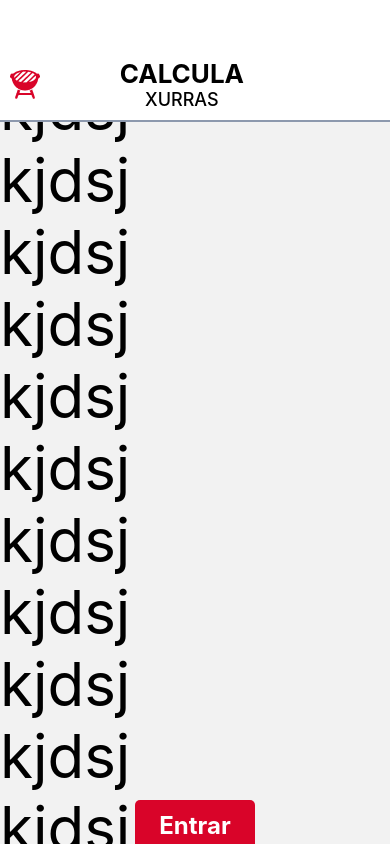
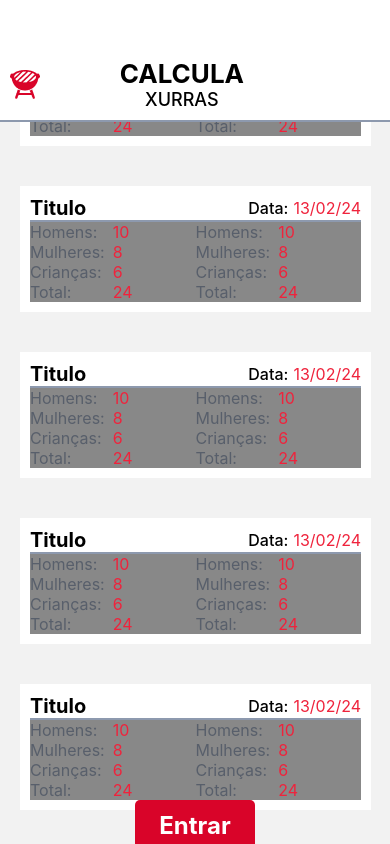
Before and after one commit to arthurzop/calcChurras-native, a React Native app: screen /home in a window 390 px wide. Built offline with nearby package versions, Linux system fonts and the light colour scheme.

Commit message:
comecei a fazer o card

```diff
--- a/src/components/card/card.jsx
+++ b/src/components/card/card.jsx
@@ -1,12 +1,45 @@
-import * as S from './style.jsx'
+import * as S from "./style.jsx";
 
-export default function Card(){
-    return(
-        <S.Body>
-            <S.Text>kjdsj</S.Text>
-            <S.Text>kjdsj</S.Text>
-            <S.Text>kjdsj</S.Text>
-            <S.Text>kjdsj</S.Text>
-        </S.Body>
-    )
+export default function Card() {
+  return (
+    <S.Body>
+      <S.topContainer>
+        <S.Title>Titulo</S.Title>
+        <S.Container>
+          <S.SubTitle>Data:</S.SubTitle>
+          <S.Text>13/02/24</S.Text>
+        </S.Container>
+      </S.topContainer>
+      <S.BottomContainer>
+        <S.SubColumn>
+          <S.Column>
+            <S.Info>Homens:</S.Info>
+            <S.Info>Mulheres:</S.Info>
+            <S.Info>Crianças:</S.Info>
+            <S.Info>Total: </S.Info>
+          </S.Column>
+          <S.Column>
+            <S.Text>10</S.Text>
+            <S.Text>8</S.Text>
+            <S.Text>6</S.Text>
+            <S.Text>24</S.Text>
+          </S.Column>
+        </S.SubColumn>
+        <S.SubColumn>
+          <S.Column>
+            <S.Info>Homens:</S.Info>
+            <S.Info>Mulheres:</S.Info>
+            <S.Info>Crianças:</S.Info>
+            <S.Info>Total: </S.Info>
+          </S.Column>
+          <S.Column>
+            <S.Text>10</S.Text>
+            <S.Text>8</S.Text>
+            <S.Text>6</S.Text>
+            <S.Text>24</S.Text>
+          </S.Column>
+        </S.SubColumn>
+      </S.BottomContainer>
+    </S.Body>
+  );
 }
--- a/src/components/card/style.jsx
+++ b/src/components/card/style.jsx
@@ -1,15 +1,66 @@
-import styled from 'styled-components/native'
+import styled from "styled-components/native";
 
 export const Body = styled.ScrollView`
-width: 100%;
-height: 100%;
-display: flex;
+  width: 90%;
+  height: fit-content;
+  margin: 20px;
+  display: flex;
+  background-color: #fff;
+  padding: 10px;
+`;
+export const topContainer = styled.View`
+  width: 100%;
+  height: fit-content;
+  display: flex;
+  flex-direction: row;
+  align-items: center;
+  justify-content: space-between;
+  border-bottom-width: 2px;
+  border-bottom-color: #8d99ae;
+  border-bottom-style: solid;
+`;
 
-`
-export const topContainer = styled.View`
-    width: 100%;
-`
+export const Container = styled.View`
+  height: fit-content;
+  display: flex;
+  flex-direction: row;
+  align-items: center;
+  gap: 5px;
+`;
 
-export const Text = styled.Text`
-    font-size: 60px;
-`
+export const Title = styled.Text`
+  font-size: 20px;
+  font-weight: bold;
+`;
+
+export const SubTitle = styled.Text`
+  font-size: 16px;
+  font-weight: 500;
+  text-transform: capitalize;
+`;
+
+export const Text = styled(SubTitle)`
+  font-weight: 400;
+  color: #ef233c;
+`;
+
+export const Info = styled(Text)`
+  color: #585f6b;
+`;
+
+export const BottomContainer = styled.View`
+  width: 100%;
+  display: flex;
+  flex-direction: row;
+  height: fit-content;
+`;
+
+export const Column = styled.View`
+  background-color: #888;
+  width: 50%;
+`;
+
+export const SubColumn = styled(Column)`
+  display: flex;
+  flex-direction: row;
+`;
--- a/src/pages/home-page/home-page.jsx
+++ b/src/pages/home-page/home-page.jsx
@@ -18,9 +18,11 @@ export default function HomePage() {
             <Card/>
             <Card/>
             <Card/>
-
+            <Card/>
+            <Card/>
+            <Card/>
+            <Card/>
           </S.CardContainer>
-
     </S.Body>
   );
 }
```
